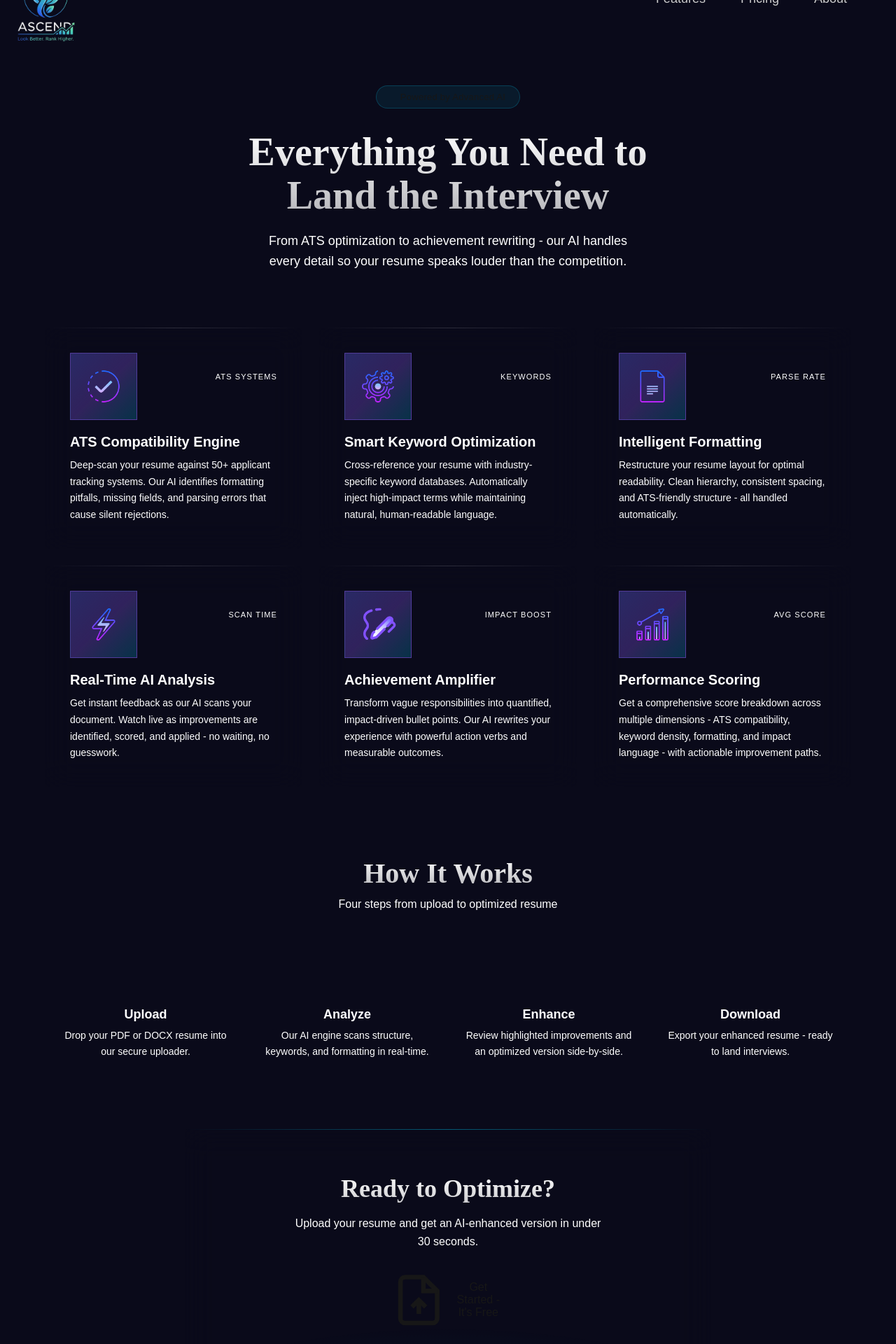
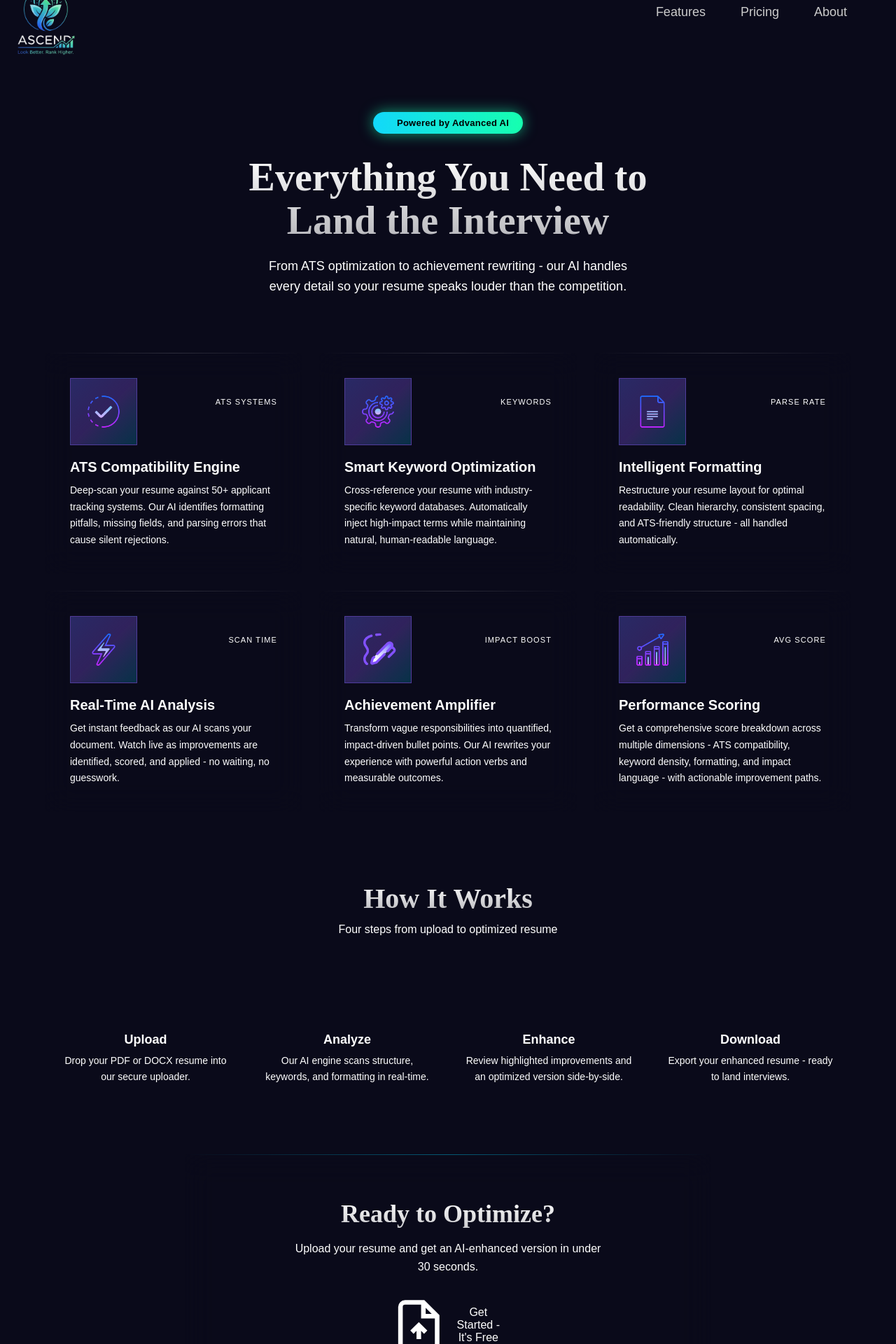
Before and after one commit to POSTI-25/WebProgrammingProject, a Next.js app in the folder frontend/resume-enhancer/: page /features in a window 1280 px wide. Shown: the part 40-1960 px from the top of the page at 70% size. Built offline with nearby package versions, Linux system fonts and the light colour scheme.

Commit message:
ui changes to features page. mostly css changes

```diff
--- a/frontend/resume-enhancer/src/app/features/features.jsx
+++ b/frontend/resume-enhancer/src/app/features/features.jsx
@@ -154,12 +154,12 @@ const Features = () => {
       {/* CTA Section */}
         <section className="feat-cta-section">
           <div className="feat-cta-card">
-          <h2 className="feat-cta-title">Ready to Optimize?</h2>
-          <p className="feat-cta-desc">
+            <h2 className="feat-cta-title" style={{ color: 'white' }}>Ready to Optimize?</h2>
+            <p className="feat-cta-desc" style={{ color: 'white' }}>
           Upload your resume and get an AI-enhanced version in under 30 seconds.
             </p>
-          <Link href="/" className="re-upload-btn" style={{ textDecoration: 'none', display: 'inline-flex', alignItems: 'center', gap: '8px' }}>
-            <svg viewBox="0 0 24 24" fill="none" stroke="currentColor" strokeWidth="2">
+            <Link href="/" className="re-upload-btn" style={{ textDecoration: 'none', display: 'inline-flex', alignItems: 'center', gap: '8px', color: 'white' }}>
+          <svg viewBox="0 0 24 24" fill="none" stroke="currentColor" strokeWidth="2" style={{ stroke: 'white' }}>
             <path d="M14 2H6a2 2 0 00-2 2v16a2 2 0 002 2h12a2 2 0 002-2V8l-6-6z" />
             <path d="M14 2v6h6M12 18v-6M9 15l3-3 3 3" />
           </svg>
--- a/frontend/resume-enhancer/src/styles/features.css
+++ b/frontend/resume-enhancer/src/styles/features.css
@@ -12,19 +12,23 @@ body {
   z-index: 1;
 }
 
+
 .feat-hero-badge {
   display: inline-flex;
   align-items: center;
   gap: 8px;
   padding: 8px 20px;
-  background: rgba(0, 212, 255, 0.08);
-  border: 1px solid rgba(0, 212, 255, 0.2);
+  background: linear-gradient(90deg, #12d8fa 0%, #16ffaf 100%);
+  box-shadow: 0 0 20px rgba(22, 255, 175, 0.6);
+  border: none;
   border-radius: 100px;
   font-size: 13px;
-  font-weight: 500;
-  color: var(--re-accent-cyan);
+  font-weight: 700;
+  color: #000;
   margin-bottom: 32px;
   letter-spacing: 0.02em;
+  transition: all 0.3s ease;
+  cursor: pointer;
 }
 
 .feat-badge-dot {
--- a/frontend/resume-enhancer/src/styles/header.css
+++ b/frontend/resume-enhancer/src/styles/header.css
@@ -2,7 +2,7 @@
   display: flex;
   justify-content: space-between;
   align-items: center; /* Center links vertically relative to the logo */
-  padding: 1px 20px;  /* Balanced breathing room */
+  padding: 20px 20px;  /* Balanced breathing room */
   background: transparent; /* Or your dark theme color */
 }
 
```
Lines whose indentation alone changed are shown as unchanged.
